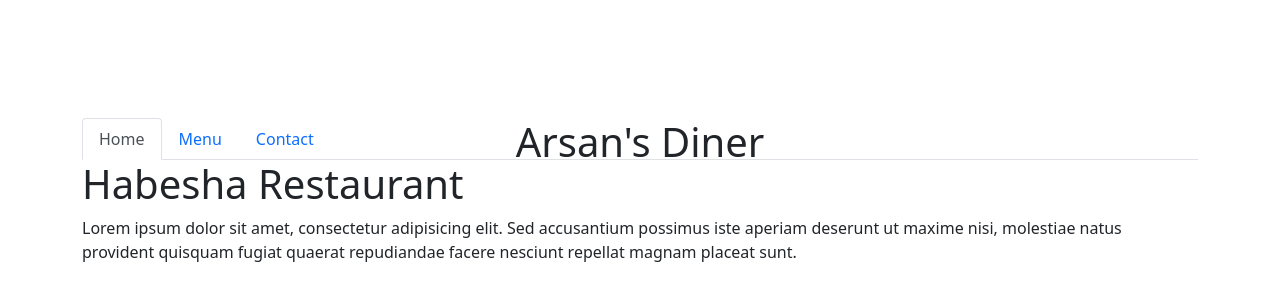
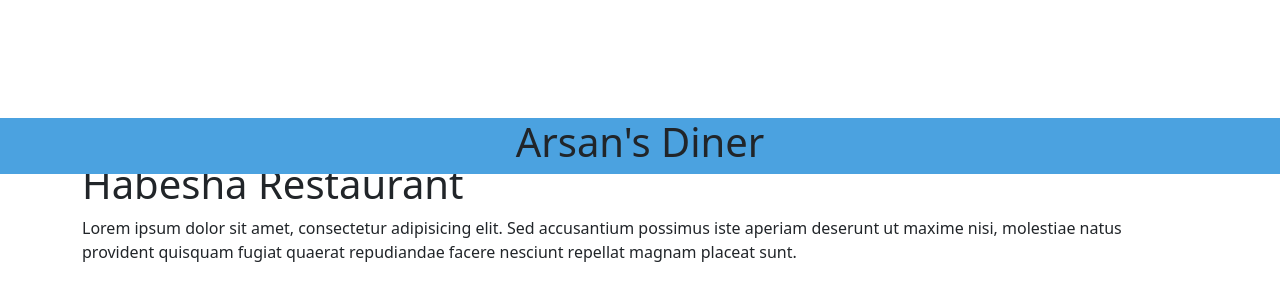
Before and after one commit to SamArsanios/restaurant-page, a plain HTML site: page index.html in a window 1280 px wide. Shown: the part 82-382 px from the top of the page. Drawn offline with nearby package versions, Linux system fonts and the light colour scheme.

Commit message:
Style header

```diff
--- a/style.css
+++ b/style.css
@@ -27,7 +27,6 @@ nav{
     top: 0;
     left: 0;
     width: 100%;
-    /* height: 60px; */
     z-index: 2;
-    /* background-color: rgb(75, 162, 224); */
+    background-color: rgb(75, 162, 224);
   }
```
